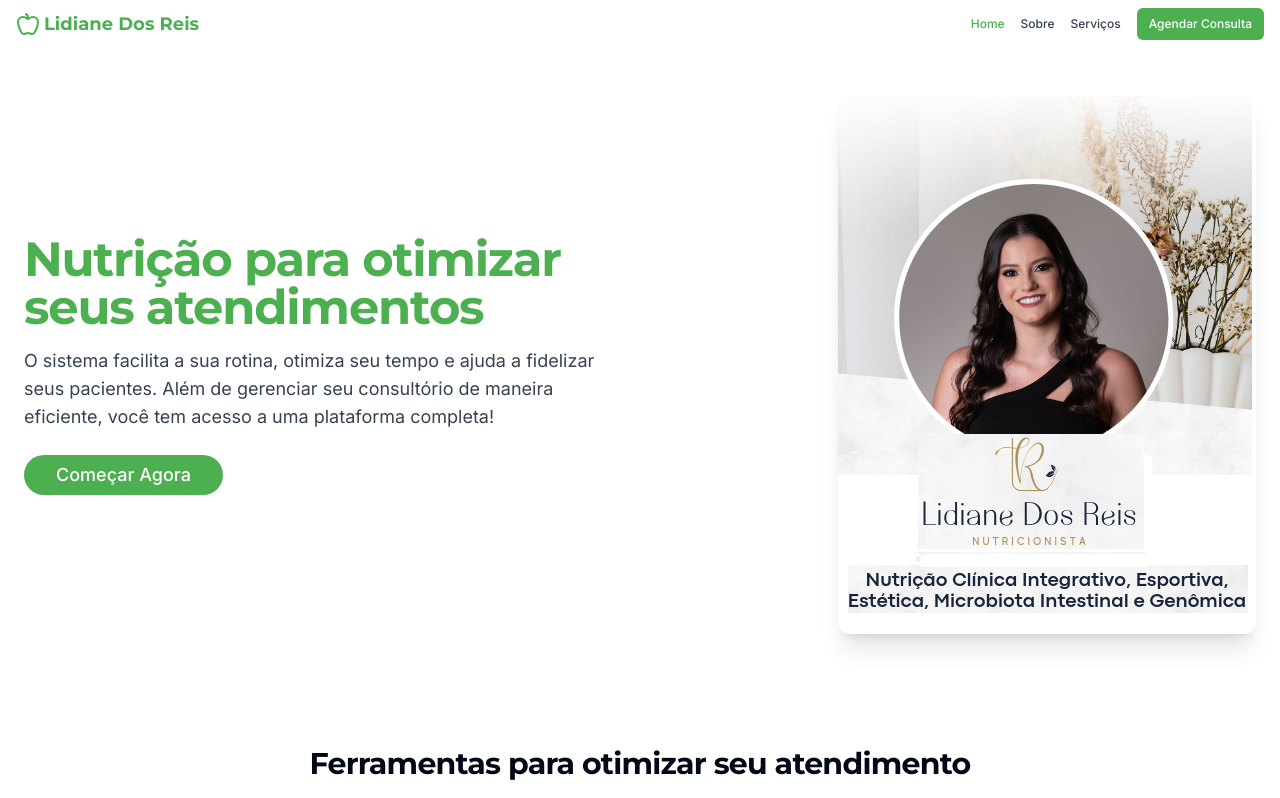
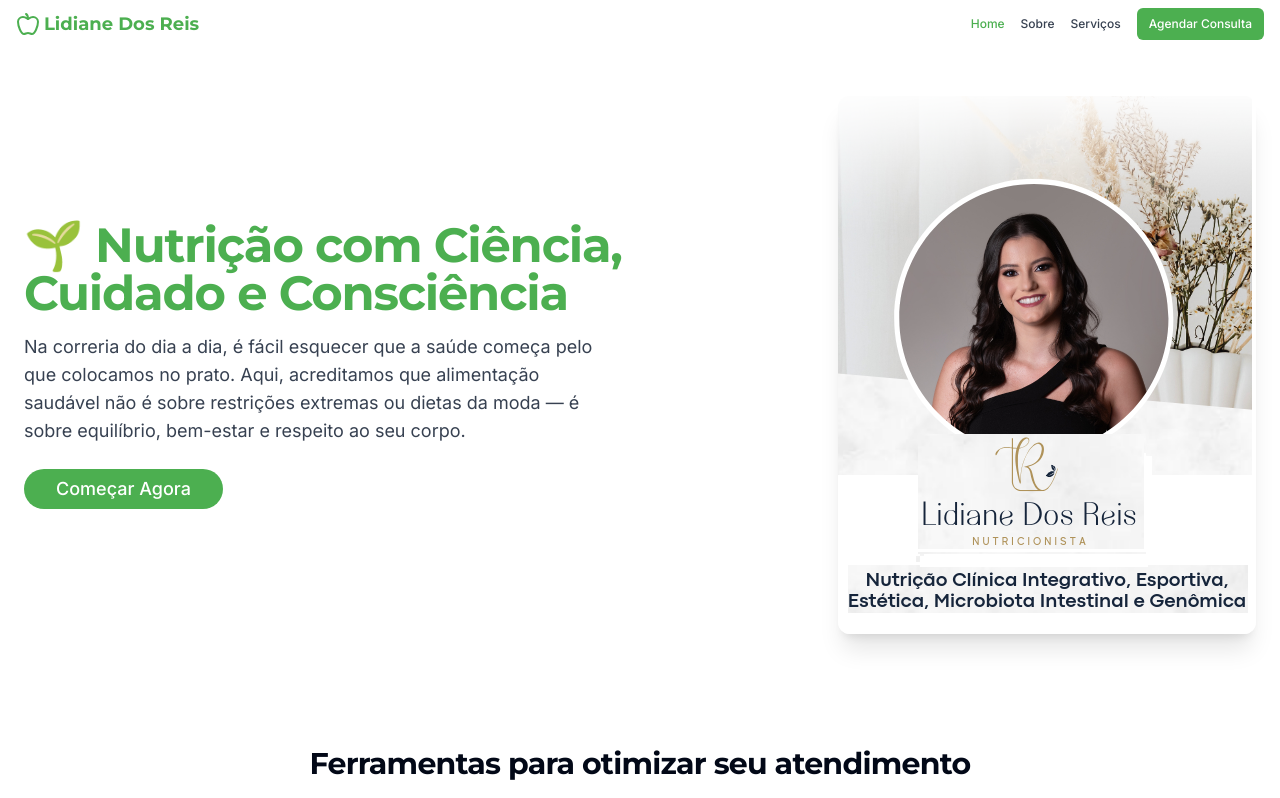
Before and after one commit to firstdatainfo/nutri-connect-online-site-46, a React (Vite) app: page / in a window 1280 px wide. Shown: the top 798 px of the page. Built offline with nearby package versions, Linux system fonts and the light colour scheme.

Commit message:
Replace hero section text
Replaced the title and subtitle text in the HeroSection component with the text provided by the user.

```diff
--- a/src/components/sections/HeroSection.tsx
+++ b/src/components/sections/HeroSection.tsx
@@ -5,8 +5,8 @@ import Hero from "@/components/Hero";
 const HeroSection = () => {
   return (
     <Hero
-      title="Nutrição para otimizar seus atendimentos"
-      subtitle="O sistema facilita a sua rotina, otimiza seu tempo e ajuda a fidelizar seus pacientes. Além de gerenciar seu consultório de maneira eficiente, você tem acesso a uma plataforma completa!"
+      title="🌱 Nutrição com Ciência, Cuidado e Consciência"
+      subtitle="Na correria do dia a dia, é fácil esquecer que a saúde começa pelo que colocamos no prato. Aqui, acreditamos que alimentação saudável não é sobre restrições extremas ou dietas da moda — é sobre equilíbrio, bem-estar e respeito ao seu corpo."
       ctaText="Começar Agora"
       ctaLink="/consultation"
       profileImage="/lovable-uploads/eb101949-77ca-4a72-80ff-91e3190e410a.png"
```
